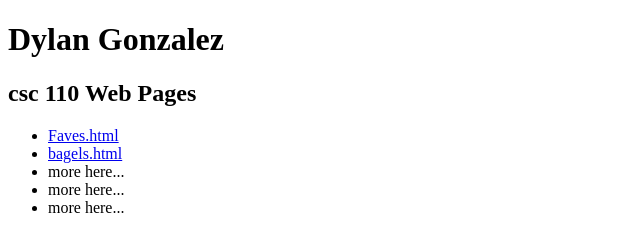
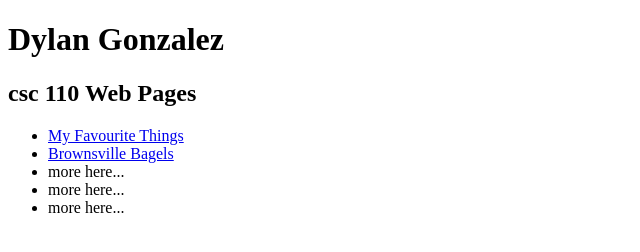
Before and after one commit to dgonzalez-pvcc/dgonzalez-pvcc.github.io, a plain HTML site: page index.html in a window 1280 px wide. Shown: the whole page, without its empty margins (0-640 px from the left). Drawn offline with Linux system fonts and the light colour scheme.

Commit message:
Update index.html

```diff
--- a/index.html
+++ b/index.html
@@ -12,8 +12,8 @@
 
 <h2>csc 110 Web Pages</h2>
 <ul>
-  <li><a href = "Faves.html"> Faves.html </a></li>
-  <li><a href = "bagels.html"> bagels.html </a></li>
+  <li><a href = "Faves.html"> My Favourite Things </a></li>
+  <li><a href = "bagels.html"> Brownsville Bagels </a></li>
 	<li>more here...</li>
 	<li>more here...</li>
 	<li>more here...</li>
```
